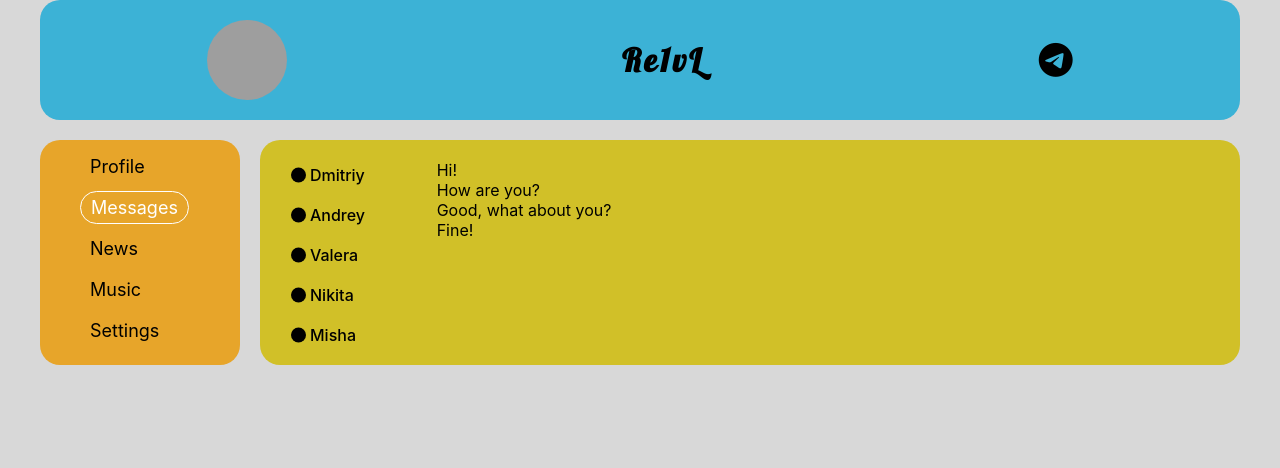
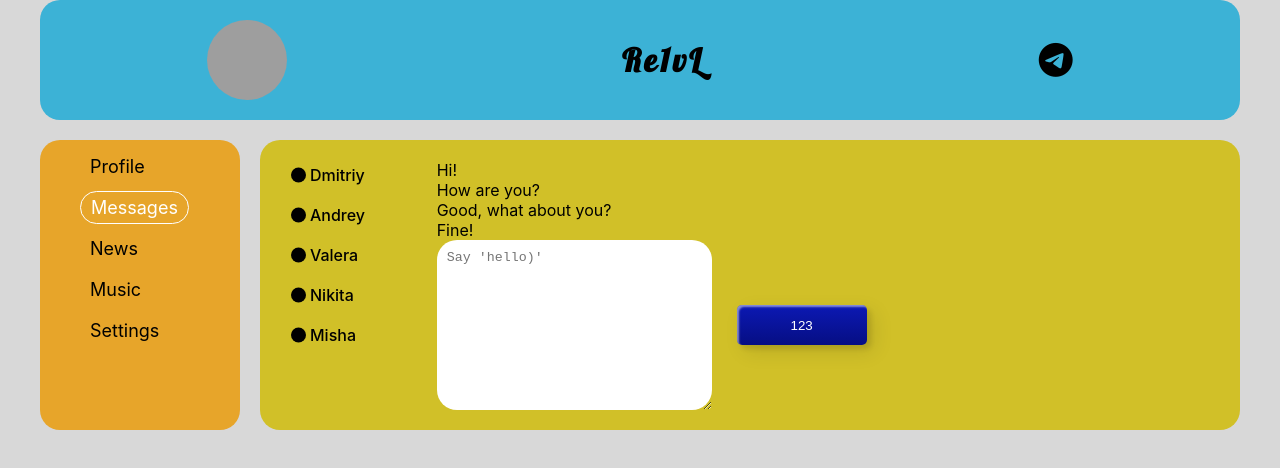
Before and after one commit to dima-re1vl/first-react-app, a React (Create React App) app: page /dialogs in a window 1280 px wide. Shown: the top 468 px of the page. Built offline with nearby package versions, Linux system fonts and the light colour scheme; grey boxes are pictures that could not be loaded.

Commit message:
added textareas with using react ref and basics function for alert messages in textareas

```diff
--- a/src/components/Dialogs/Dialogs.jsx
+++ b/src/components/Dialogs/Dialogs.jsx
@@ -12,10 +12,33 @@ const Dialogs = (props) => {
     <Message message={m.message} />
   ));
 
+  let NewMessageElement = React.createRef();
+
+  let AddMessage = () => {
+    let text = NewMessageElement.current.value;
+    alert(text);
+    NewMessageElement.current.value = "";
+  };
+
   return (
     <div className={s.dialogs}>
       <div className={s.dialogs_items}>{dialogsElements}</div>
-      <div className={s.messages}>{messagesElements}</div>
+      <div className={s.messages}>
+        {messagesElements}
+        <div className={s.dialogs_edit}>
+          <textarea
+            name=""
+            id=""
+            cols="30"
+            rows="10"
+            ref={NewMessageElement}
+            placeholder="Say 'hello)'"
+          ></textarea>
+          <button className={s.btn_send} onClick={AddMessage}>
+            123
+          </button>
+        </div>
+      </div>
     </div>
   );
 };
--- a/src/components/Dialogs/Dialogs.module.css
+++ b/src/components/Dialogs/Dialogs.module.css
@@ -37,3 +37,42 @@
   top: 50%;
   transform: translateY(-50%);
 }
+
+.btn_send {
+  width: 130px;
+  height: 40px;
+  color: #fff;
+  border-radius: 5px;
+  padding: 10px 25px;
+  cursor: pointer;
+  transition: all 0.3s ease;
+  box-shadow: inset 2px 2px 2px 0px rgba(255, 255, 255, 0.5),
+    7px 7px 20px 0px rgba(0, 0, 0, 0.1), 4px 4px 5px 0px rgba(0, 0, 0, 0.1);
+  outline: none;
+  background: rgb(6, 14, 131);
+  background: linear-gradient(
+    0deg,
+    rgba(6, 14, 131, 1) 0%,
+    rgba(12, 25, 180, 1) 100%
+  );
+  border: none;
+  margin-left: 25px;
+}
+
+.btn_send:hover {
+  background: rgb(0, 3, 255);
+  background: linear-gradient(
+    0deg,
+    rgba(0, 3, 255, 1) 0%,
+    rgba(2, 126, 251, 1) 100%
+  );
+}
+
+.btn_send:active {
+  transform: scale(0.85);
+}
+
+.dialogs_edit {
+  display: flex;
+  align-items: center;
+}
--- a/src/components/Profile/MyPosts/MyPosts.jsx
+++ b/src/components/Profile/MyPosts/MyPosts.jsx
@@ -6,6 +6,14 @@ const MyPosts = (props) => {
   let postsElements = props.posts.map((p) => (
     <Post message={p.message} img={p.img ? p.img : ""} />
   ));
+
+  let AddButtonElement = React.createRef();
+
+  let AddPost = () => {
+    let text = AddButtonElement.current.value;
+    debugger;
+    alert(text);
+  };
 
   return (
     <div>
@@ -16,8 +24,11 @@ const MyPosts = (props) => {
           cols="40"
           rows="5"
           placeholder="Write something..."
+          ref={AddButtonElement}
         ></textarea>
-        <button className={s.btn_send}>Send</button>
+        <button className={s.btn_send} onClick={AddPost}>
+          Send
+        </button>
       </div>
 
       <div className={s.posts}>{postsElements}</div>
```
